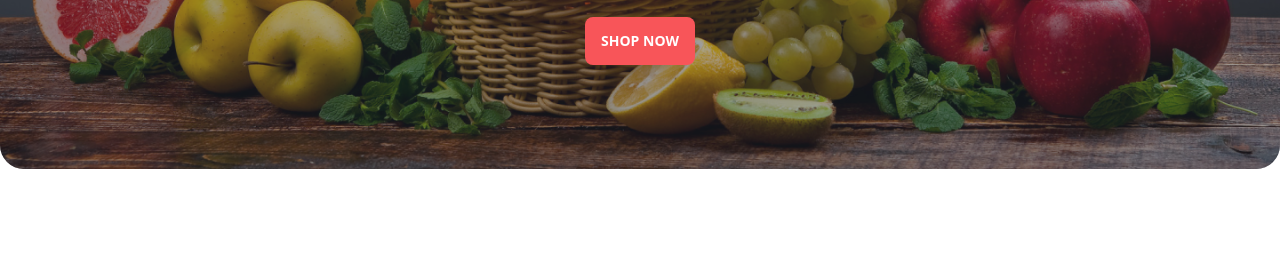
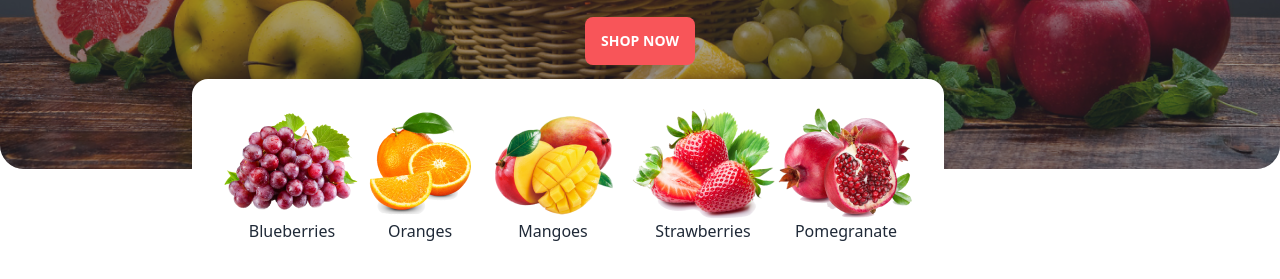
Before and after one commit to bluebird089/assignment_3_fruit_burst, a plain HTML site: page index.html in a window 1280 px wide. Shown: the part 455-734 px from the top of the page. Drawn offline with nearby package versions, Linux system fonts and the light colour scheme; grey boxes are pictures that could not be loaded.

Commit message:
added the fruits-section

```diff
--- a/index.html
+++ b/index.html
@@ -168,7 +168,34 @@
                     </div>
                 </div>
             </div>
-            <div></div>
+            <div class="hidden w-[70%] relative lg:block mx-auto">
+                <div class="flex absolute justify-around -top-24 p-7 bg-white rounded-2xl">
+                    <div class="flex flex-col items-center">
+                        <img class="w-[100%]" src="images/fruit1.png" alt="">
+                        <p >Blueberries</p>
+                    </div>
+
+                    <div class="flex flex-col items-center">
+                        <img class="w-[100%]" src="images/fruit2.png" alt="">
+                        <p>Oranges</p>
+                    </div>
+
+                    <div class="flex flex-col items-center">
+                        <img class="w-[100%]" src="images/fruit3.png" alt="">
+                        <p>Mangoes</p>
+                    </div>
+
+                    <div class="flex flex-col items-center">
+                        <img class="w-[100%]" src="images/fruit4.png" alt="">
+                        <p>Strawberries</p>
+                    </div>
+
+                    <div class="flex flex-col items-center">
+                        <img class="w-[100%]" src="images/fruit5.png" alt="">
+                        <p>Pomegranate</p>
+                    </div>
+                </div>
+            </div>
         </section>
 
     </header>
```
